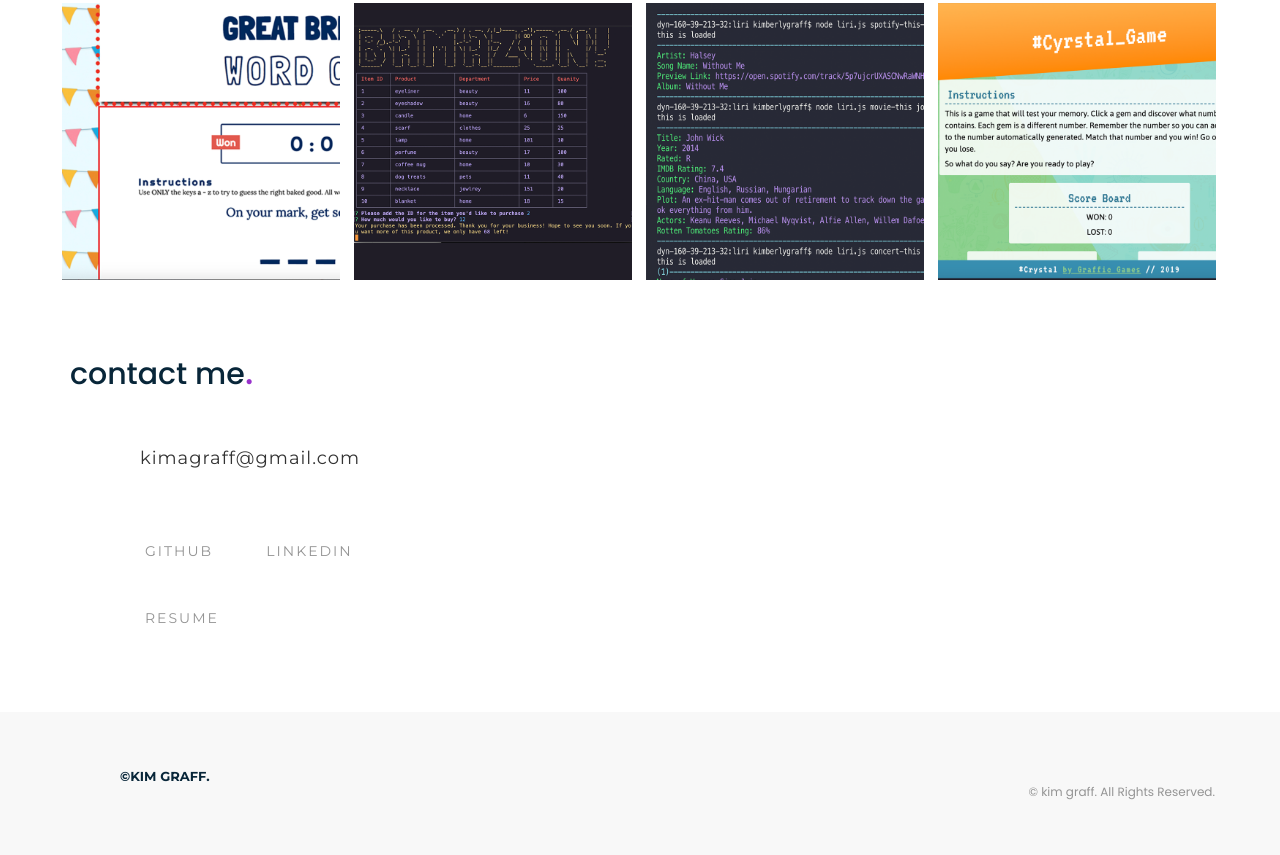
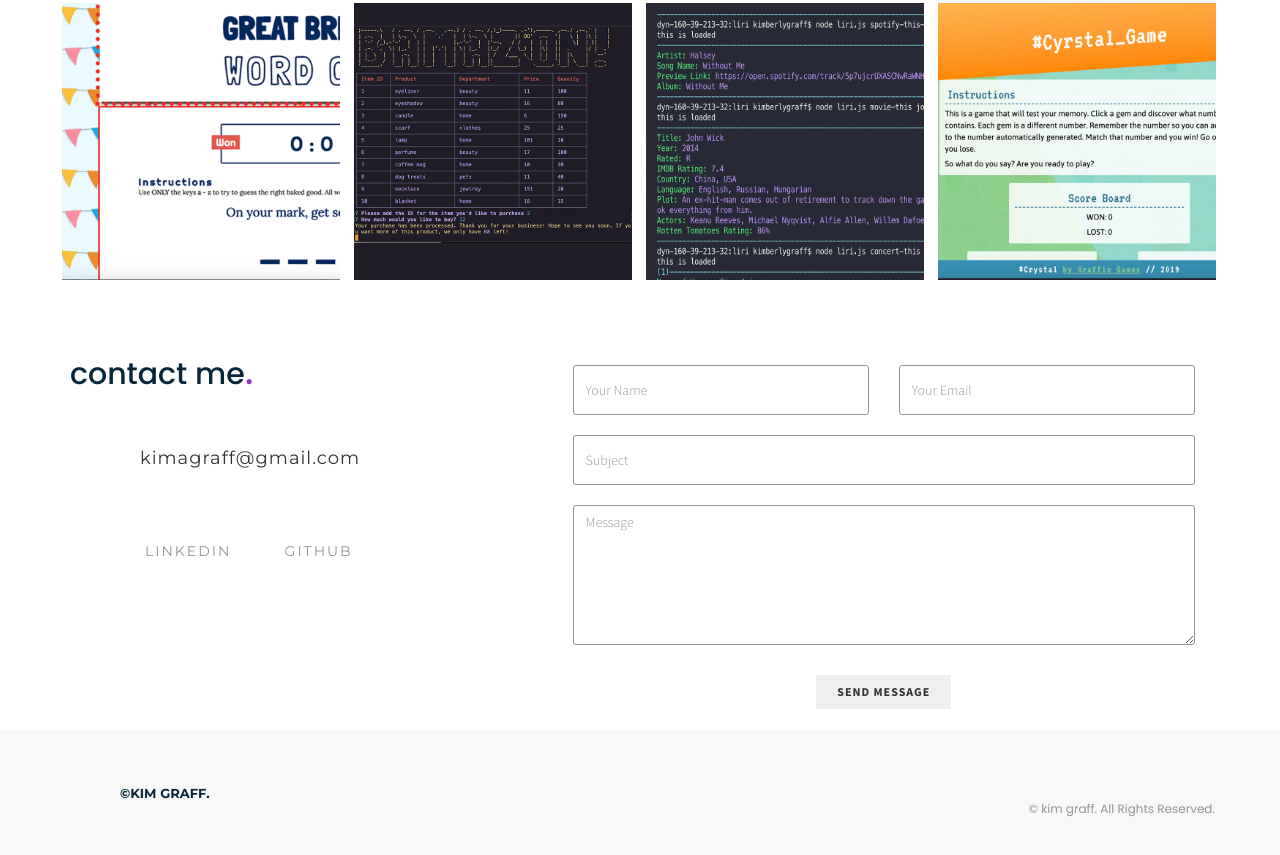
Before and after one commit to kkgraph/kkgraph.github.io, a website: page index.html in a window 1280 px wide. Shown: the part 2257-3112 px from the top of the page. Drawn offline with nearby package versions, Linux system fonts and the light colour scheme; some packages are replaced by stand-ins of ours; files that its build step writes are made by us from their sources; a script that the page names is missing; some icons are missing; files whose address does not match are found by name; a web font is replaced by a local one.

Commit message:
updating contact

```diff
--- a/index.html
+++ b/index.html
@@ -498,8 +498,10 @@
 </section>
     <!-- ABOUT US &  SKILL SECTION END -->
 
+<!-- contact area start -->
 
-    <section class="contact section-top" id="contact">
+
+<section class="contact section-top" id="contact">
         <div class="container ">
 
             <div class="contact-box">
@@ -519,28 +521,51 @@
                                 </li>
                                  </ul>
                                 <ul class="social-icons">
-                                <li><a href="https://github.com/kkgraph" target="_blank">
-                                    github
-                                    <!-- <i class="fa fa-github" aria-hidden="true"></i> -->
-                                </a>
+                                <li><a href="https://www.linkedin.com/in/kimgraff/">LinkedIn</a>
                                 </li>
-
-                                <li><a href="https://www.linkedin.com/in/kimgraff/" target="_blank">
-                                    LinkedIn
-                                    <!-- <i class="social_instagram"></i> -->
-                                </a>
+                                <li><a href="https://github.com/kkgraph">GitHub</a>
                                 </li>
-
-                                <li><a href="resume.pdf" target="_blank">Resume</a></li>
-
 
                             </ul>
                         </div>
 
                     </div>
-                    <!-- RELOCATION -->
+
+                    <!-- CONTACT FORM -->
+
                     <div class="col-md-7 col-md-offset-1">
-                        <h4></h4>
+
+                        <!-- FORM START -->
+                        <form class="contact-form">
+
+                            <!-- IF MAIL SENT SUCCESSFULLY -->
+                            <h4 class="success">
+                    <i class="icon_check"></i> Your message has been sent successfully.
+                  </h4>
+
+                            <!-- IF MAIL SENDING UNSUCCESSFULL -->
+                            <h4 class="error">
+                    <i class="icon_error-circle"></i> Please enter a valid email and message must be longer than 1 character.
+                  </h4>
+
+                            <div class="col-md-6">
+                                <input class="form-control input-box" id="name" type="text" name="name" placeholder="Your Name">
+                            </div>
+
+                            <div class="col-md-6">
+                                <input class="form-control input-box" id="email" type="email" name="email" placeholder="Your Email">
+                            </div>
+
+                            <div class="col-md-12">
+                                <input class="form-control input-box" id="subject" type="text" name="subject" placeholder="Subject">
+                                <textarea class="form-control textarea-box" id="message" rows="8" placeholder="Message"></textarea>
+                            </div>
+
+                            <button class="btn hvr-bounce-to-right" type="submit" id="submit" name="submit" data-style="expand-left">Send Message</button>
+
+                        </form>
+                        <!-- /END FORM -->
+
                     </div>
 
                 </div>
```
